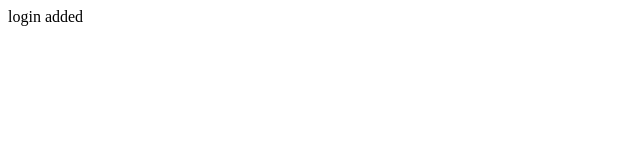
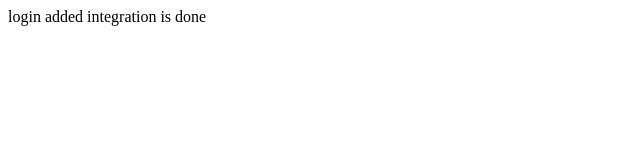
Before and after one commit to Dharmendra-developer/Learn-github, a plain HTML site: page Login/index.html in a window 1280 px wide. Shown: the whole page, without its empty margins (0-640 px from the left). Drawn offline with Linux system fonts and the light colour scheme.

Commit message:
api added

```diff
--- a/Login/index.html
+++ b/Login/index.html
@@ -7,5 +7,7 @@
 </head>
 <body>
     login added
+
+    integration is done
 </body>
 </html>
```
Also changed, not shown: Login/api.txt (added).
